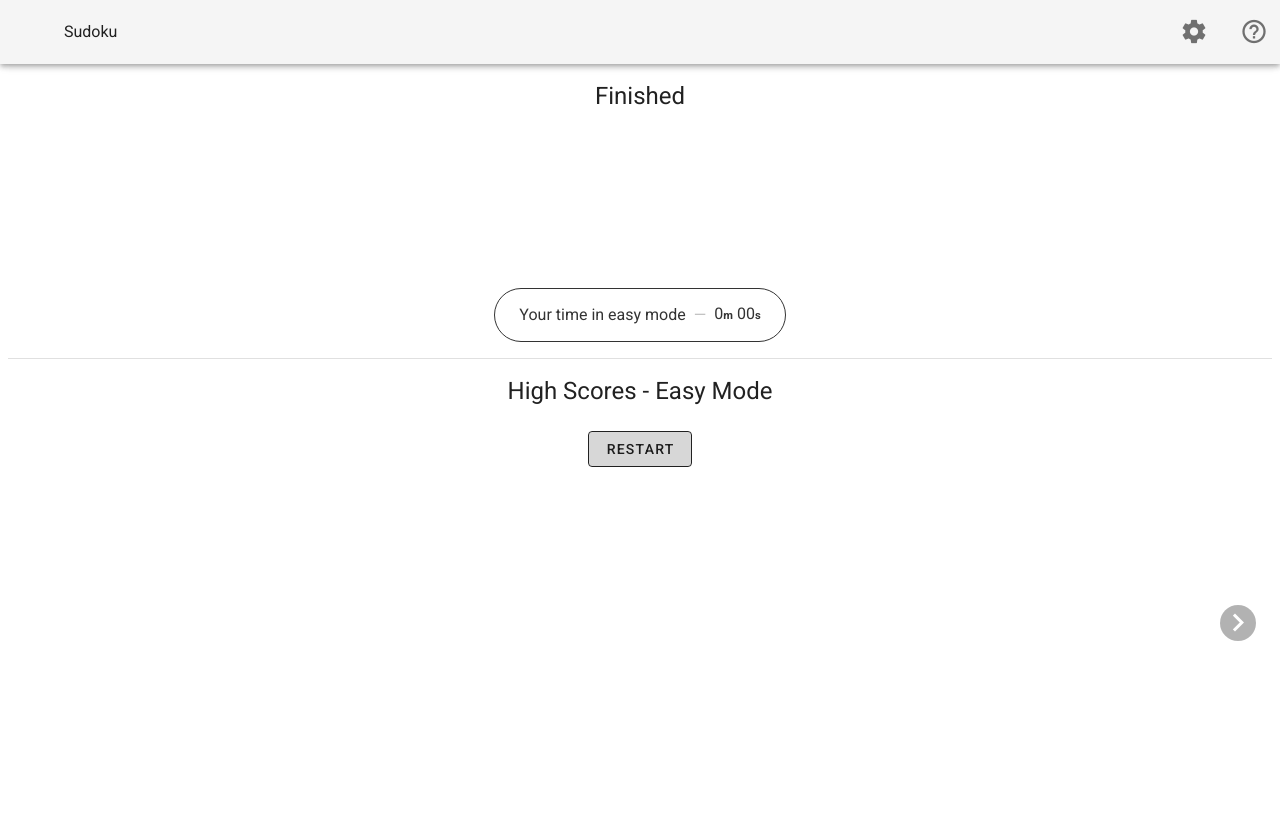
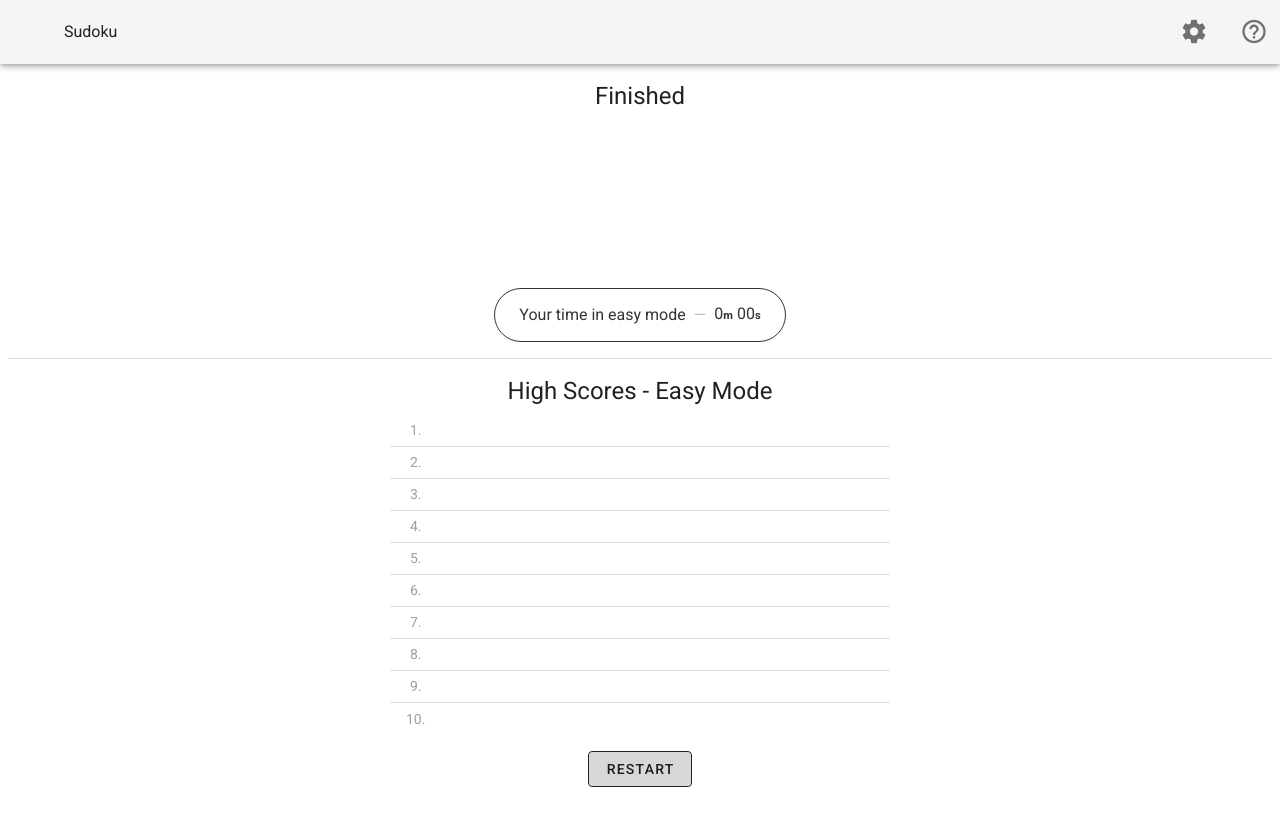
Before and after one commit to roxburghm/vue-sudoku, a Vue app: page /highscores in a window 1280 px wide. Shown: the top 826 px of the page. Built offline with nearby package versions, Linux system fonts and the light colour scheme.

Commit message:
high score formatting

```diff
--- a/package.json
+++ b/package.json
@@ -1,6 +1,6 @@
 {
   "name": "sudoku",
-  "version": "1.4.2",
+  "version": "1.4.4",
   "private": true,
   "description": "A simple and elegant sudoku game for the web with no ads or tracking.",
   "author": "Matt Roxburgh",
--- a/src/views/HighScores.vue
+++ b/src/views/HighScores.vue
@@ -2,6 +2,7 @@
     <v-sheet class="px-2 py-4">
         <div class="text-center">
             <div class="headline">{{ praise }}</div>
+            <div class="my-6">
                 <div class="my-6">
                     <v-icon v-if="highScore" color="pink darken-1" size="128">mdi-cupcake</v-icon>
                     <v-avatar v-else size="128">
@@ -9,12 +10,16 @@
                     </v-avatar>
                 </div>
                 <div class="my-4">
-                <v-chip outlined large class="px-6" color="black">Your time in {{level}} mode <span class="mx-2 grey--text text--lighten-1">&mdash;</span><elapsed-time :seconds="secondsTaken" /></v-chip>
+                    <v-chip outlined large class="px-6" color="black">Your time in {{ level }} mode <span
+                            class="mx-2 grey--text text--lighten-1">&mdash;</span>
+                        <elapsed-time :seconds="secondsTaken"/>
+                    </v-chip>
                 </div>
                 <v-divider class="my-4"/>
 
-            <v-carousel v-model="showLevel" :show-arrows="true" :continuous="false" hide-delimiter-background hide-delimiters>
-                <v-carousel-item v-for="hLevel in levels" :key="`level-${hLevel}`">
+                <v-carousel v-model="showLevel" :show-arrows="false" :continuous="false"
+                            hide-delimiter-background hide-delimiters height="360">
+                    <v-carousel-item v-for="hLevel in levels" :key="`level-${hLevel}`" class="red">
                         <v-sheet>
                             <div class="headline mb-2 text-capitalize">High Scores - {{ hLevel }} Mode</div>
                             <v-simple-table dense style="max-width: 500px" class="mx-auto">
@@ -22,22 +27,28 @@
                                 <tr v-for="(entry, index) in getHighScoresForLevel(hLevel)" :key="`tr-${index}`"
                                     :class="{ 'its-me' : gameId === entry.gameId }">
                                     <td class="right placement grey--text">{{ index + 1 }}.</td>
-                            <td class="text-left">{{ entry.when|asDateTime }}</td>
-                            <td class="text-right"><elapsed-time :seconds="entry.time" /></td>
+                                    <td class="text-left">
+                                        <span v-if="entry.time">{{ entry.when|asDateTime }}</span></td>
+                                    <td class="text-right">
+                                        <elapsed-time v-if="entry.time" :seconds="entry.time"/>
+                                    </td>
                                 </tr>
                                 </tbody>
                             </v-simple-table>
- <v-btn outlined class="mt-4" :to="{ name: 'GameView' }">Restart</v-btn>
                         </v-sheet>
                     </v-carousel-item>
                 </v-carousel>
-
+                <v-btn outlined class="mt-4" :to="{ name: 'GameView' }">Restart</v-btn>
+            </div>
         </div>
     </v-sheet>
 </template>/
 <script>
 import ElapsedTime from "@/components/ElapsedTime.vue";
 import {SudokuLevels} from "@/plugins/sudoku";
+import CloneDeep from 'lodash/cloneDeep';
+
+const NO_OF_HIGH_SCORES = 10;
 
 export default {
     name: 'HighScores',
@@ -54,7 +65,13 @@ export default {
     },
     methods: {
         getHighScoresForLevel(level) {
-            return this.$store.state.highScores[level]
+            let scores = CloneDeep(this.$store.state.highScores[level]);
+            if (scores.length < NO_OF_HIGH_SCORES) {
+                for (let i = scores.length; i < NO_OF_HIGH_SCORES; i++) {
+                    scores.push({time: 0, when: '', gameId: 0});
+                }
+            }
+            return scores;
         },
     },
     computed: {
```
Lines whose indentation alone changed are shown as unchanged.
